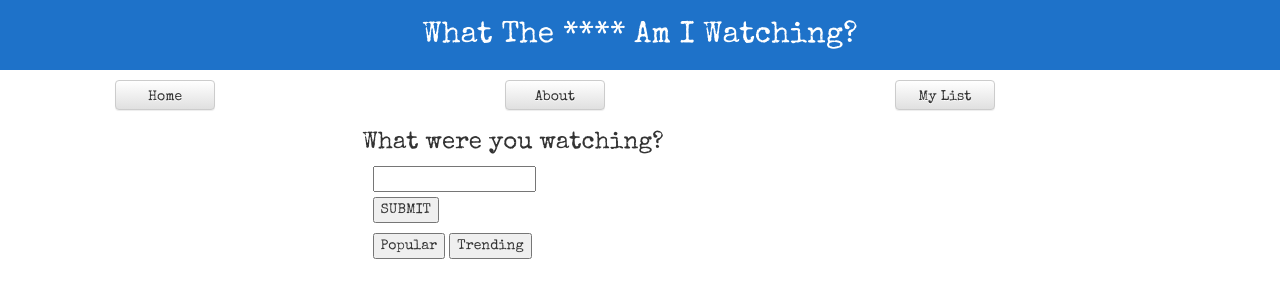
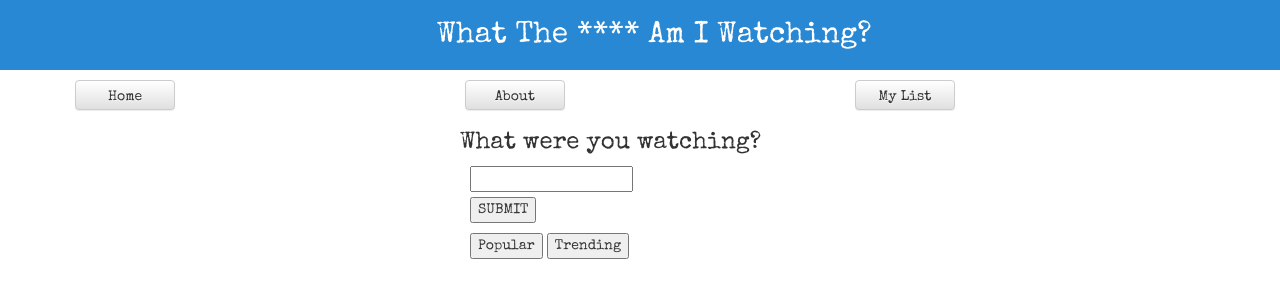
Before and after one commit to jbradstreet/q1-project, a plain HTML site: page index.html in a window 1280 px wide. Drawn offline with nearby package versions, Linux system fonts and the light colour scheme.

Commit message:
Edit bootstrap, delete redundant css

```diff
--- a/index.html
+++ b/index.html
@@ -27,7 +27,9 @@
 
     <div class='conatiner'>
       <nav class='row'>
-        <h2>What The **** Am I Watching?</h2>
+        <div class='col-md-6 col-md-offset-4'>
+          <h2>What The **** Am I Watching?</h2>
+        </div>
       </nav>
     </div>
 
@@ -42,7 +44,7 @@
     <div class='container'>
       <div class='row'>
 
-        <div class='col-md-6 col-md-offset-3' id="middleSection">
+        <div class='col-md-6 col-md-offset-4' id="middleSection">
           <h3>What were you watching?</h3>
 
           <form action='index.html' method='get'>
--- a/main.css
+++ b/main.css
@@ -1,6 +1,10 @@
+body {
+  background: #6CCFDA;
+}
+
+
 nav {
-  background-color: #1E72C9;
-  text-align: center;
+  background-color: #2888D4;
   padding: auto;
   height: 70px;
   position: relative;
@@ -25,7 +29,7 @@ navbar {
 
 #topButtons {
   margin-top: 10px;
-  margin-right: 10px;
+  margin-right: 50px;
 }
 
 a {
```
